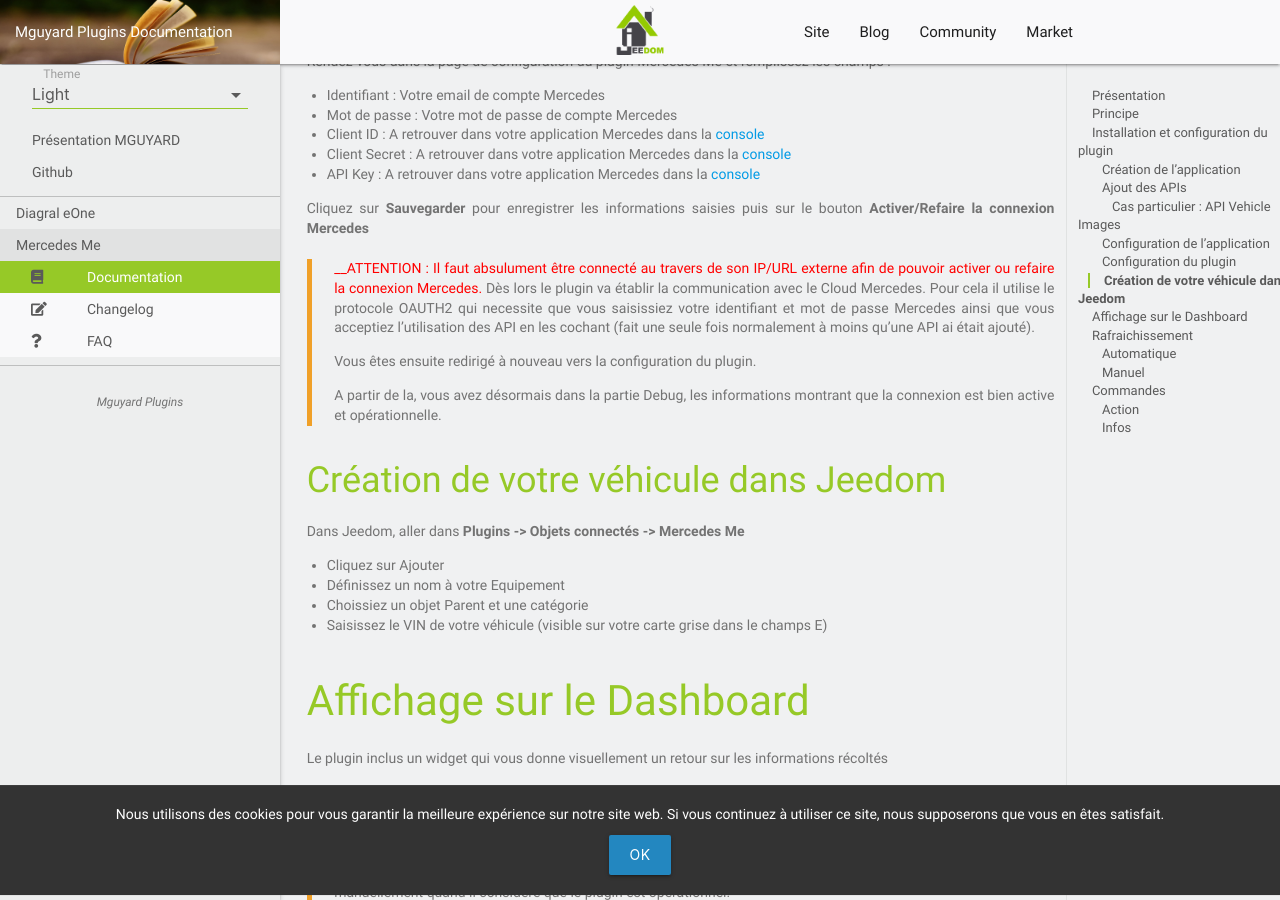
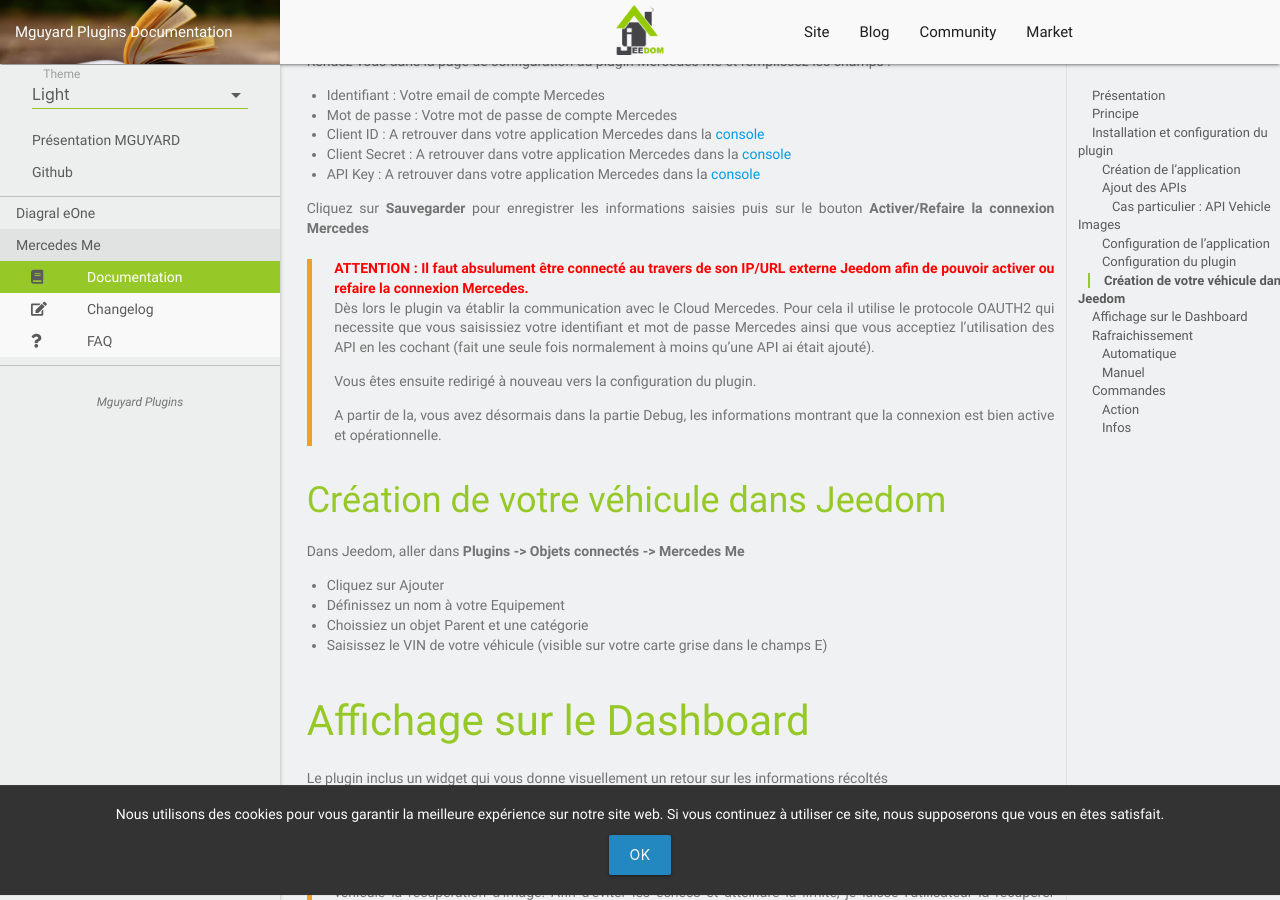
Before and after one commit to mguyard/Jeedom-Documentations, a Jekyll site: the page built from fr_FR/Mercedes_me/documentation.md, in a window 1280 px wide and 900 px high, scrolled down 2925 px. Built offline with Jekyll 4.4.1, drawn with Linux system fonts in a browser that asks for light colours; our own code applies the rules of GitHub Pages for plain Markdown files.

Commit message:
Correction visuelle

```diff
--- a/fr_FR/Mercedes_me/documentation.md
+++ b/fr_FR/Mercedes_me/documentation.md
@@ -90,7 +90,7 @@
 
 Cliquez sur __Sauvegarder__ pour enregistrer les informations saisies puis sur le bouton __Activer/Refaire la connexion Mercedes__
 
-> <span style="color:red">__ATTENTION : Il faut absulument être connecté au travers de son IP/URL externe afin de pouvoir activer ou refaire la connexion Mercedes.</span>
+> <span style="color:red">__ATTENTION : Il faut absulument être connecté au travers de son IP/URL externe Jeedom afin de pouvoir activer ou refaire la connexion Mercedes.__</span><br>
 > Dès lors le plugin va établir la communication avec le Cloud Mercedes. Pour cela il utilise le protocole OAUTH2 qui necessite que vous saisissiez votre identifiant et mot de passe Mercedes ainsi que vous acceptiez l'utilisation des API en les cochant (fait une seule fois normalement à moins qu'une API ai était ajouté).
 >
 > Vous êtes ensuite redirigé à nouveau vers la configuration du plugin.
```
